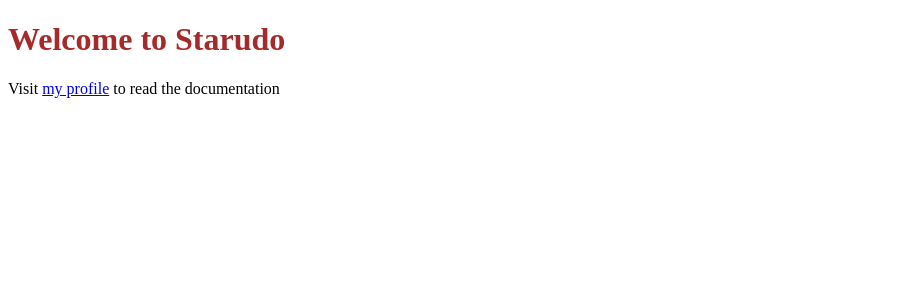
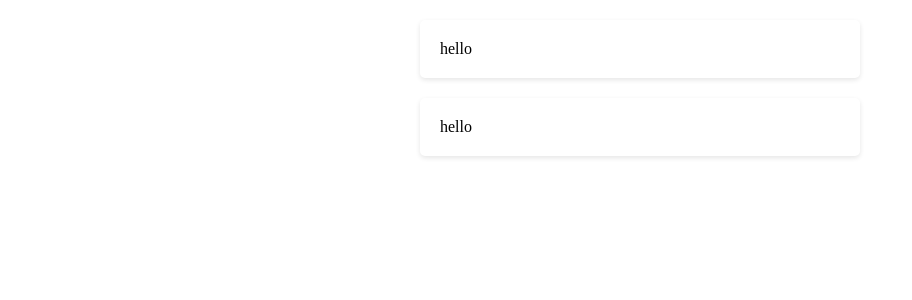
Before and after one commit to epicadidash/starudo, a SvelteKit app: page / in a window 1280 px wide. Shown: the top 300 px of the page, without its empty margins (0-912 px from the left). Built offline with nearby package versions, Linux system fonts and the light colour scheme.

Commit message:
Updaye after many days , Back to work after sickness

```diff
--- /dev/null
+++ b/src/components/Todolistitem/Todolistitem.svelte
@@ -0,0 +1,11 @@
+<script lang="ts">
+    export let name :string
+</script>
+
+
+<div>
+    <span>{name} </span>
+</div>
+<style>
+    @import './todolistitem.css';
+</style>
--- /dev/null
+++ b/src/components/todo/Todo.svelte
@@ -0,0 +1,13 @@
+<script lang="ts">
+  import Todolistitem from "../Todolistitem/Todolistitem.svelte";
+</script>
+
+<div class="todo-container">
+    <Todolistitem  name='hello'/>
+  </div>
+  <div class="todo-container">
+    <Todolistitem  name='hello'/>
+  </div>
+  <style>
+    @import './todo.css';
+</style>
--- /dev/null
+++ b/src/components/todo/todo.css
@@ -0,0 +1,39 @@
+body {
+    font-family: Arial, sans-serif;
+    margin: 0;
+    padding: 0;
+    background-color: #f2f2f2;
+  }
+
+  .todo-container {
+    max-width: 400px;
+    margin: 20px auto;
+    background-color: #fff;
+    padding: 20px;
+    border-radius: 5px;
+    box-shadow: 0px 2px 5px rgba(0, 0, 0, 0.1);
+  }
+
+  .todo-list {
+    list-style: none;
+    padding: 0;
+  }
+
+  .todo-list li {
+    display: flex;
+    align-items: center;
+    margin-bottom: 10px;
+    padding: 10px;
+    background-color: #f9f9f9;
+    border: 1px solid #ddd;
+    border-radius: 5px;
+    cursor: grab;
+  }
+
+  .todo-list li:hover {
+    background-color: #eaeaea;
+  }
+
+  .todo-list li:active {
+    cursor: grabbing;
+  }
--- a/src/routes/+page.svelte
+++ b/src/routes/+page.svelte
@@ -1,5 +1,7 @@
 <style>
      @import './home.css';
 </style>
-<h1>Welcome to Starudo</h1>
-<p>Visit <a href="https://twitter.com/epicadidash">my profile</a> to read the documentation</p>
+<Todo />
+<script>
+     import Todo from '../components/todo/Todo.svelte';
+</script>
```
Also changed, not shown: src/components/Todolistitem/todolistitem.css (added).
